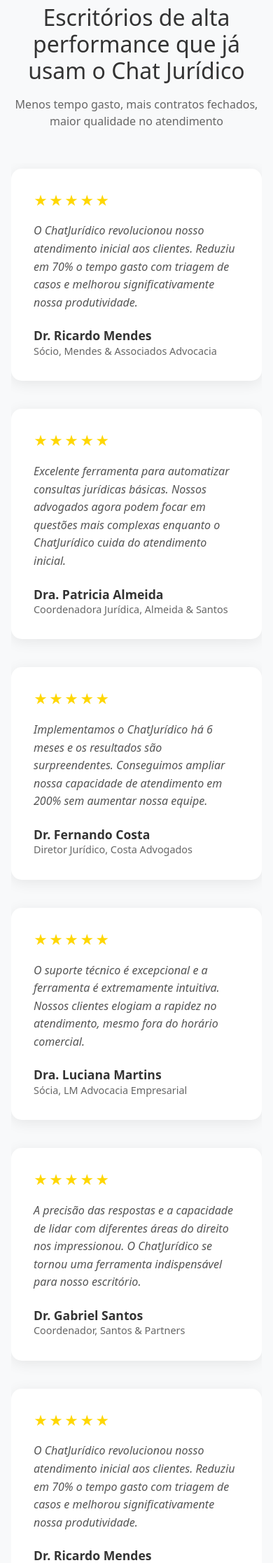
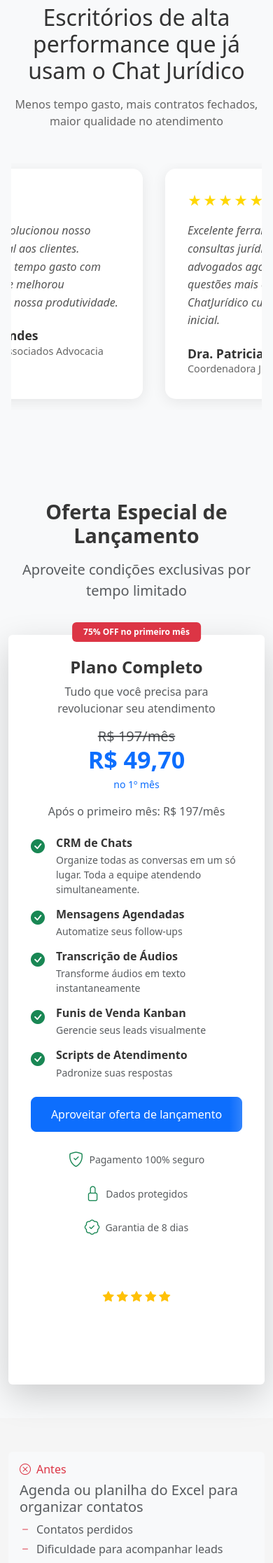
Before and after one commit to jvlustosa/website-chat-juridico, a Jekyll site: the page build/lancamento/index.html, which Jekyll copies as it is, in a window 390 px wide. Shown: the part 1326-3559 px from the top of the page at 70% size. Built offline with Jekyll 4.4.1, drawn with Linux system fonts in a browser that asks for light colours; some of the changed text lies outside the part shown.

Commit message:
Melhoria página de vendas

```diff
--- a/build/lancamento/index.html
+++ b/build/lancamento/index.html
@@ -651,34 +651,10 @@
             font-size: 1rem;
         }
 
+        /* Remove fading effect on mobile */
         .slider-container::before,
         .slider-container::after {
             display: none;
-            /* Remove fade effect on mobile */
-        }
-
-        .slide-track {
-            animation: none;
-            /* Remove sliding animation on mobile */
-            display: flex;
-            flex-direction: column;
-            width: 100%;
-            gap: 1rem;
-        }
-
-        .testimonial-card {
-            flex: none;
-            width: 100%;
-            margin: 0 0 1rem 0;
-        }
-
-        .slider {
-            overflow-y: visible;
-            overflow-x: hidden;
-        }
-
-        .slider-container {
-            overflow: visible;
         }
     }
 </style>
@@ -809,6 +785,7 @@
 
                             <!-- Testimonial Rotation -->
                             <div class="text-center mt-4 testimonial-rotation">
+    <div class="d-flex flex-column justify-content-center align-items-center" style="min-height: 120px;">
         <div class="mb-2">
             <i class="bi bi-star-fill text-warning"></i>
             <i class="bi bi-star-fill text-warning"></i>
@@ -820,6 +797,97 @@
         <p class="small fw-bold mb-0 testimonial-author"></p>
         <p class="text-muted smaller mb-0 testimonial-position"></p>
     </div>
+</div>
+
+<style>
+    .testimonial-rotation {
+        min-height: 120px;
+    }
+
+    .testimonial-rotation .testimonial-text,
+    .testimonial-rotation .testimonial-author,
+    .testimonial-rotation .testimonial-position {
+        transition: opacity 0.5s ease-in-out;
+        max-width: 600px;
+        margin-left: auto;
+        margin-right: auto;
+        text-align: center;
+    }
+</style>
+
+<script>
+    document.addEventListener('DOMContentLoaded', function () {
+        // Only run on desktop
+        if (window.innerWidth > 768) {
+            const testimonials = [
+
+        {
+            text: "O ChatJurídico revolucionou nosso atendimento inicial aos clientes. Reduziu em 70% o tempo gasto com triagem de casos e melhorou significativamente nossa produtividade.",
+                name: "Dr. Ricardo Mendes",
+                    position: "Sócio, Mendes & Associados Advocacia"
+        },
+
+        {
+            text: "Excelente ferramenta para automatizar consultas jurídicas básicas. Nossos advogados agora podem focar em questões mais complexas enquanto o ChatJurídico cuida do atendimento inicial.",
+                name: "Dra. Patricia Almeida",
+                    position: "Coordenadora Jurídica, Almeida & Santos"
+        },
+
+        {
+            text: "Implementamos o ChatJurídico há 6 meses e os resultados são surpreendentes. Conseguimos ampliar nossa capacidade de atendimento em 200% sem aumentar nossa equipe.",
+                name: "Dr. Fernando Costa",
+                    position: "Diretor Jurídico, Costa Advogados"
+        },
+
+        {
+            text: "O suporte técnico é excepcional e a ferramenta é extremamente intuitiva. Nossos clientes elogiam a rapidez no atendimento, mesmo fora do horário comercial.",
+                name: "Dra. Luciana Martins",
+                    position: "Sócia, LM Advocacia Empresarial"
+        },
+
+        {
+            text: "A precisão das respostas e a capacidade de lidar com diferentes áreas do direito nos impressionou. O ChatJurídico se tornou uma ferramenta indispensável para nosso escritório.",
+                name: "Dr. Gabriel Santos",
+                    position: "Coordenador, Santos & Partners"
+        },
+
+            ];
+
+        const testimonialText = document.querySelector('.testimonial-rotation .testimonial-text');
+        const testimonialAuthor = document.querySelector('.testimonial-rotation .testimonial-author');
+        const testimonialPosition = document.querySelector('.testimonial-rotation .testimonial-position');
+        let currentIndex = 0;
+
+        function updateTestimonial() {
+            // Fade out
+            testimonialText.style.opacity = 0;
+            testimonialAuthor.style.opacity = 0;
+            testimonialPosition.style.opacity = 0;
+
+            setTimeout(() => {
+                // Update content
+                testimonialText.textContent = `"${testimonials[currentIndex].text}"`;
+                testimonialAuthor.textContent = testimonials[currentIndex].name;
+                testimonialPosition.textContent = testimonials[currentIndex].position;
+
+                // Fade in
+                testimonialText.style.opacity = 1;
+                testimonialAuthor.style.opacity = 1;
+                testimonialPosition.style.opacity = 1;
+
+                // Update index
+                currentIndex = (currentIndex + 1) % testimonials.length;
+            }, 500);
+        }
+
+        // Initial load
+        updateTestimonial();
+
+        // Update every 10 seconds
+        setInterval(updateTestimonial, 10000);
+    }
+    });
+</script>
                         </div>
                     </div>
                 </div>
@@ -1191,14 +1259,8 @@
             </div>
         </div>
     </div>
+
 </section>
-
-<!-- Testimonial Rotation -->
-<div class="text-center mt-4 testimonial-rotation">
-    <p class="text-muted small mb-1 testimonial-text"></p>
-    <p class="small fw-bold mb-0 testimonial-author"></p>
-    <p class="text-muted smaller mb-0 testimonial-position"></p>
-</div>
 
 <!-- Bootstrap Bundle with Popper -->
 <script src="https://cdn.jsdelivr.net/npm/bootstrap@5.3.0/dist/js/bootstrap.bundle.min.js"
@@ -1356,6 +1418,15 @@
             height: 30px !important;
             min-width: 30px !important;
         }
+
+        /* Reduce pricing card padding on mobile */
+        .pricing-section .card-body {
+            padding: 2rem !important;
+        }
+
+        .pricing-section .list-unstyled li {
+            margin-bottom: 1rem !important;
+        }
     }
 
     .logo-img {
@@ -1457,97 +1528,6 @@
                 behavior: 'smooth'
             });
         });
-    });
-
-    document.addEventListener('DOMContentLoaded', function () {
-        const testimonials = [
-
-            {
-            text: "O ChatJurídico revolucionou nosso atendimento inicial aos clientes. Reduziu em 70% o tempo gasto com triagem de casos e melhorou significativamente nossa produtividade.",
-            name: "Dr. Ricardo Mendes",
-            position: "Sócio, Mendes & Associados Advocacia"
-        },
-
-            {
-            text: "Excelente ferramenta para automatizar consultas jurídicas básicas. Nossos advogados agora podem focar em questões mais complexas enquanto o ChatJurídico cuida do atendimento inicial.",
-            name: "Dra. Patricia Almeida",
-            position: "Coordenadora Jurídica, Almeida & Santos"
-        },
-
-            {
-            text: "Implementamos o ChatJurídico há 6 meses e os resultados são surpreendentes. Conseguimos ampliar nossa capacidade de atendimento em 200% sem aumentar nossa equipe.",
-            name: "Dr. Fernando Costa",
-            position: "Diretor Jurídico, Costa Advogados"
-        },
-
-            {
-            text: "O suporte técnico é excepcional e a ferramenta é extremamente intuitiva. Nossos clientes elogiam a rapidez no atendimento, mesmo fora do horário comercial.",
-            name: "Dra. Luciana Martins",
-            position: "Sócia, LM Advocacia Empresarial"
-        },
-
-            {
-            text: "A precisão das respostas e a capacidade de lidar com diferentes áreas do direito nos impressionou. O ChatJurídico se tornou uma ferramenta indispensável para nosso escritório.",
-            name: "Dr. Gabriel Santos",
-            position: "Coordenador, Santos & Partners"
-        },
-
-        ];
-
-    // Only run rotation on desktop
-    if (window.innerWidth > 768) {
-        const testimonialText = document.querySelector('.testimonial-rotation .testimonial-text');
-        const testimonialAuthor = document.querySelector('.testimonial-rotation .testimonial-author');
-        const testimonialPosition = document.querySelector('.testimonial-rotation .testimonial-position');
-        let currentIndex = 0;
-
-        function updateTestimonial() {
-            testimonialText.style.opacity = 0;
-            testimonialAuthor.style.opacity = 0;
-            testimonialPosition.style.opacity = 0;
-
-            setTimeout(() => {
-                testimonialText.textContent = `"${testimonials[currentIndex].text}"`;
-                testimonialAuthor.textContent = testimonials[currentIndex].name;
-                testimonialPosition.textContent = testimonials[currentIndex].position;
-
-                testimonialText.style.opacity = 1;
-                testimonialAuthor.style.opacity = 1;
-                testimonialPosition.style.opacity = 1;
-
-                currentIndex = (currentIndex + 1) % testimonials.length;
-            }, 500);
-        }
-
-        updateTestimonial();
-        setInterval(updateTestimonial, 10000);
-    } else {
-        // For mobile, show all testimonials stacked
-        const testimonialContainer = document.querySelector('.testimonial-rotation');
-        testimonialContainer.innerHTML = ''; // Clear rotation container
-
-        testimonials.forEach(testimonial => {
-            const testimonialElement = document.createElement('div');
-            testimonialElement.className = 'testimonial-item mb-4';
-            testimonialElement.innerHTML = `
-                    <div class="card border-0 shadow-sm">
-                        <div class="card-body p-4">
-                            <div class="mb-2">
-                                <i class="bi bi-star-fill text-warning"></i>
-                                <i class="bi bi-star-fill text-warning"></i>
-                                <i class="bi bi-star-fill text-warning"></i>
-                                <i class="bi bi-star-fill text-warning"></i>
-                                <i class="bi bi-star-fill text-warning"></i>
-                            </div>
-                            <p class="mb-2">"${testimonial.text}"</p>
-                            <strong class="d-block">${testimonial.name}</strong>
-                            <small class="text-muted">${testimonial.position}</small>
-                        </div>
-                    </div>
-                `;
-            testimonialContainer.appendChild(testimonialElement);
-        });
-    }
     });
 </script>
 
```
Also changed, not shown: _includes/pricing/testimonial-rotation.html (added, +80 -0 lines), _includes/section/section-prova-social.html (+1 -25 lines), _pages/lancamento.html (+11 -86 lines), build/feed.xml, build/sitemap.xml. Lines whose indentation alone changed are shown as unchanged.
